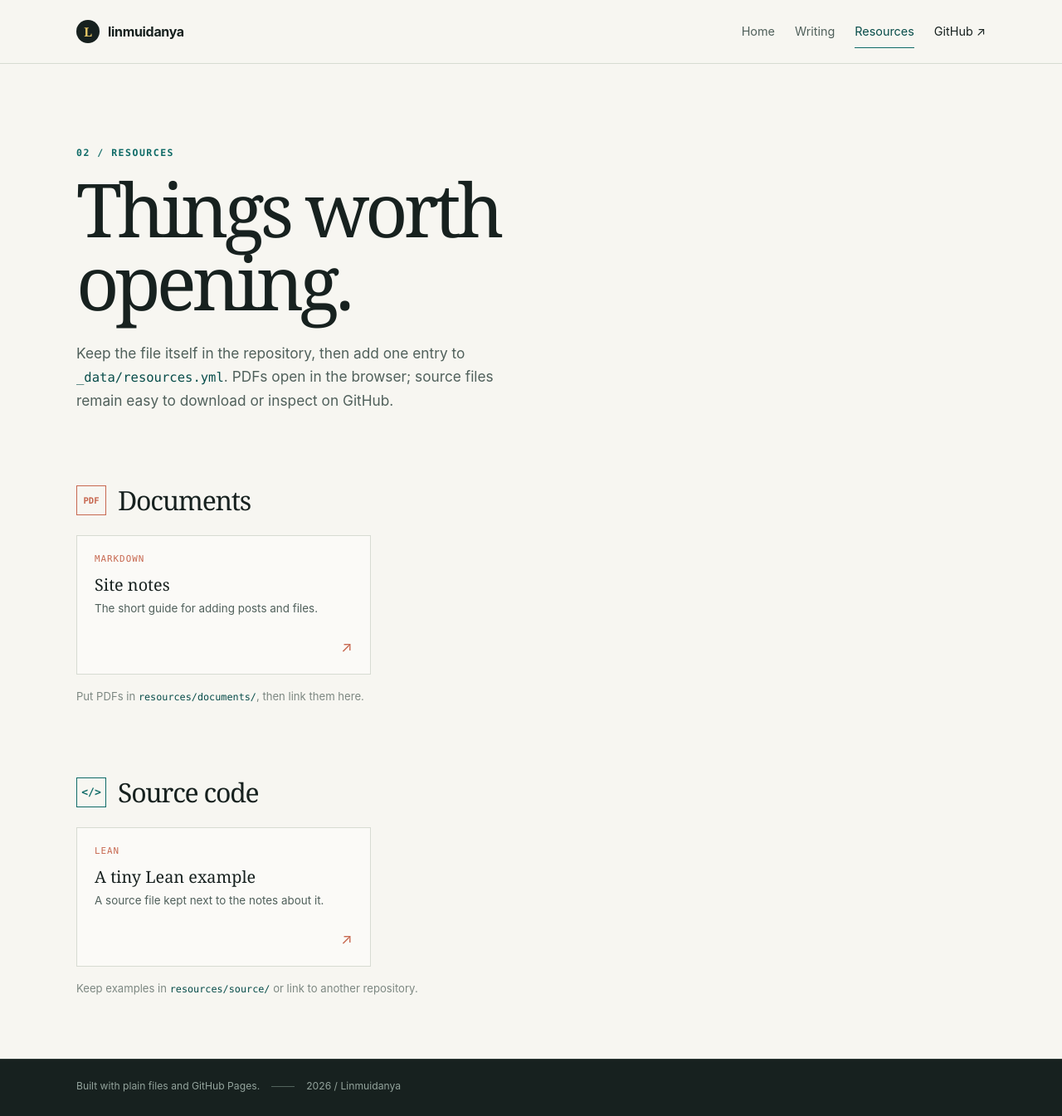
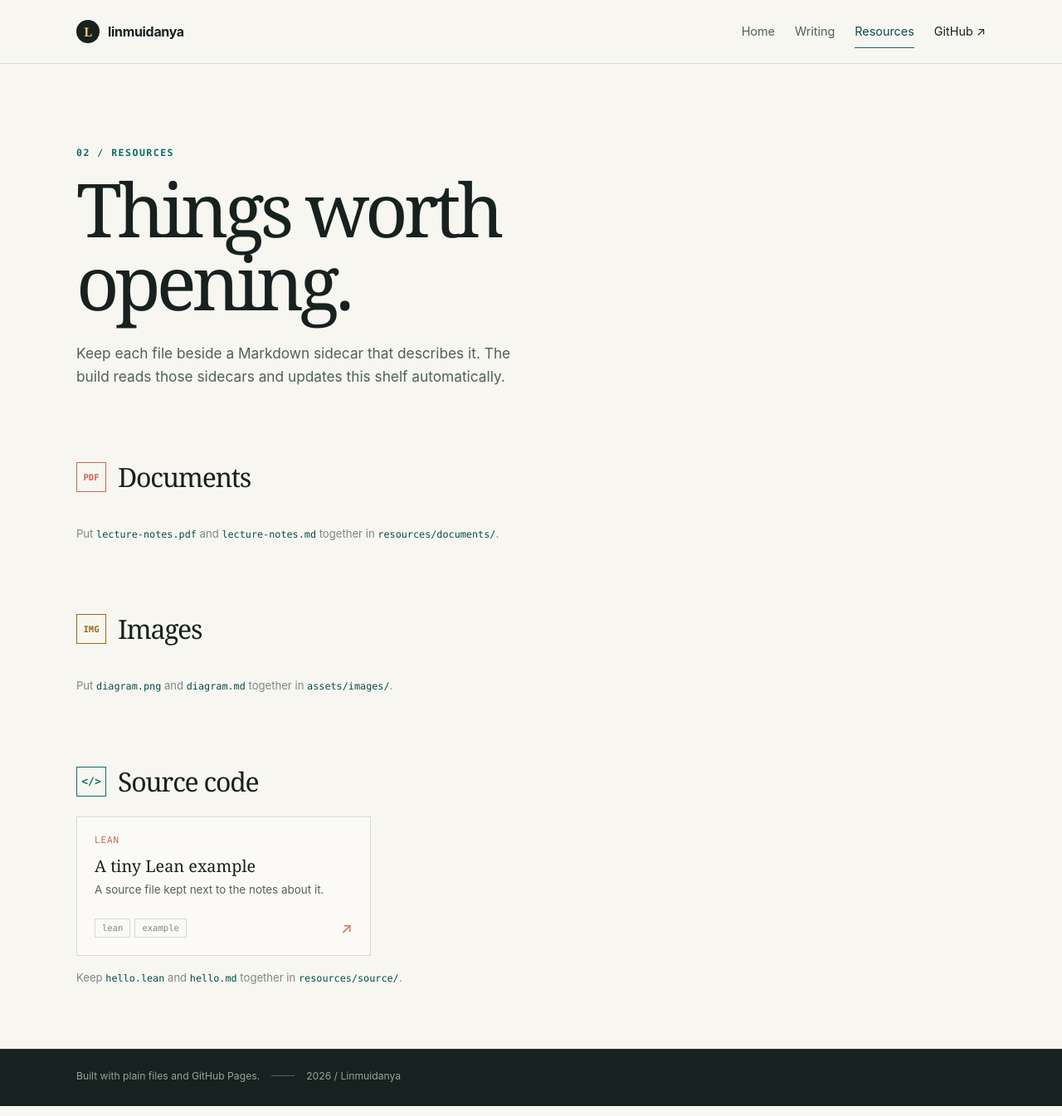
Before and after one commit to linmuidanya/linmuidanya.github.io, a Jekyll site: the page built from resources/index.md, in a window 1280 px wide and 1345 px high. Shown: the whole window at 83% size. Built offline with Jekyll 4.4.1, drawn with Linux system fonts in a browser that asks for light colours.

Commit message:
feat: generate resource catalogue from sidecars

```diff
--- a/_config.yml
+++ b/_config.yml
@@ -15,6 +15,9 @@
   - node_modules
   - package.json
   - package-lock.json
+  - resources/documents/*.md
+  - resources/source/*.md
+  - assets/images/*.md
 
 defaults:
   - scope:
--- a/_data/resources.yml
+++ b/_data/resources.yml
@@ -1,10 +1,12 @@
-documents:
-  - title: Site notes
-    description: The short guide for adding posts and files.
-    type: Markdown
-    path: /resources/README/
+# Generated by scripts/build_resources.rb. Edit the Markdown sidecars instead.
+---
+documents: []
+images: []
 source:
-  - title: A tiny Lean example
-    description: A source file kept next to the notes about it.
-    type: Lean
-    path: /resources/source/hello.lean
+- title: A tiny Lean example
+  description: A source file kept next to the notes about it.
+  type: Lean
+  path: "/resources/source/hello.lean"
+  tags:
+  - lean
+  - example
--- a/assets/css/style.css
+++ b/assets/css/style.css
@@ -99,7 +99,7 @@
 .row-arrow { color: var(--coral); font-size: 1.1rem; text-align: right; }
 .empty-state { color: var(--ink-muted); }
 
-.resource-teasers { display: grid; grid-template-columns: repeat(2, minmax(0, 1fr)); gap: 18px; }
+.resource-teasers { display: grid; grid-template-columns: repeat(3, minmax(0, 1fr)); gap: 18px; }
 .resource-teaser { display: flex; align-items: center; gap: 17px; padding: 22px; border: 1px solid var(--line); background: #fbfaf7; }
 .resource-teaser:hover { border-color: var(--teal); }
 .resource-teaser strong, .resource-teaser small { display: block; }
@@ -107,6 +107,7 @@
 .resource-teaser small { margin-top: 3px; color: var(--ink-soft); font-size: 0.82rem; }
 .resource-icon { display: inline-grid; flex: 0 0 auto; place-items: center; width: 45px; height: 45px; border: 1px solid currentColor; font: 700 0.66rem var(--mono); }
 .resource-icon-pdf { color: var(--coral); }
+.resource-icon-image { color: #946d10; }
 .resource-icon-code { color: var(--teal); font-size: 0.82rem; }
 
 .closing-band { border-top: 1px solid var(--line); background: var(--ink); color: #f5f2e8; }
@@ -163,7 +164,8 @@
 .resource-card:hover { border-color: var(--teal); }
 .resource-card-type { color: var(--coral); font: 0.68rem var(--mono); letter-spacing: 0.09em; text-transform: uppercase; }
 .resource-card strong { margin-top: 6px; font: 500 1.24rem/1.2 var(--serif); }
-.resource-card > span:not(.resource-card-type):not(.card-arrow) { color: var(--ink-soft); font-size: 0.84rem; line-height: 1.45; }
+.resource-card > span:not(.resource-card-type):not(.card-arrow):not(.resource-tags) { color: var(--ink-soft); font-size: 0.84rem; line-height: 1.45; }
+.resource-tags { display: flex; flex-wrap: wrap; gap: 5px; margin-top: auto; padding-top: 12px; padding-right: 28px; }
 .card-arrow { position: absolute; right: 21px; bottom: 18px; color: var(--coral); }
 .resource-hint { margin: 16px 0 0; color: var(--ink-muted); font-size: 0.82rem; }
 
@@ -186,6 +188,7 @@
   .article-aside { display: flex; align-items: center; justify-content: space-between; border-top: 1px solid var(--line); padding-top: 18px; }
   .aside-label { margin: 0 8px 0 auto; }
   .resource-grid { grid-template-columns: repeat(2, minmax(0, 1fr)); }
+  .resource-teasers { grid-template-columns: 1fr; }
 }
 
 @media (max-width: 500px) {
--- a/index.html
+++ b/index.html
@@ -57,6 +57,10 @@
       <span class="resource-icon resource-icon-pdf">PDF</span>
       <span><strong>Documents</strong><small>Lecture notes, papers, and handouts</small></span>
     </a>
+    <a class="resource-teaser" href="{{ '/resources/' | relative_url }}#images">
+      <span class="resource-icon resource-icon-image">IMG</span>
+      <span><strong>Images</strong><small>Diagrams, figures, and visual notes</small></span>
+    </a>
     <a class="resource-teaser" href="{{ '/resources/' | relative_url }}#source">
       <span class="resource-icon resource-icon-code">&lt;/&gt;</span>
       <span><strong>Source code</strong><small>Small experiments and formal proofs</small></span>
--- a/resources/index.md
+++ b/resources/index.md
@@ -7,7 +7,7 @@
 <section class="shell page-intro">
   <p class="eyebrow">02 / Resources</p>
   <h1>Things worth opening.</h1>
-  <p>Keep the file itself in the repository, then add one entry to <code>_data/resources.yml</code>. PDFs open in the browser; source files remain easy to download or inspect on GitHub.</p>
+  <p>Keep each file beside a Markdown sidecar that describes it. The build reads those sidecars and updates this shelf automatically.</p>
 </section>
 
 <section class="shell resource-section" id="documents">
@@ -18,11 +18,28 @@
         <span class="resource-card-type">{{ item.type }}</span>
         <strong>{{ item.title }}</strong>
         <span>{{ item.description }}</span>
+        {% if item.tags %}<span class="resource-tags">{% for tag in item.tags %}<span class="tag">{{ tag }}</span>{% endfor %}</span>{% endif %}
         <span class="card-arrow" aria-hidden="true">↗</span>
       </a>
     {% endfor %}
   </div>
-  <p class="resource-hint">Put PDFs in <code>resources/documents/</code>, then link them here.</p>
+  <p class="resource-hint">Put <code>lecture-notes.pdf</code> and <code>lecture-notes.md</code> together in <code>resources/documents/</code>.</p>
+</section>
+
+<section class="shell resource-section" id="images">
+  <div class="resource-section-heading"><span class="resource-icon resource-icon-image">IMG</span><h2>Images</h2></div>
+  <div class="resource-grid">
+    {% for item in site.data.resources.images %}
+      <a class="resource-card" href="{{ item.path | relative_url }}">
+        <span class="resource-card-type">{{ item.type }}</span>
+        <strong>{{ item.title }}</strong>
+        <span>{{ item.description }}</span>
+        {% if item.tags %}<span class="resource-tags">{% for tag in item.tags %}<span class="tag">{{ tag }}</span>{% endfor %}</span>{% endif %}
+        <span class="card-arrow" aria-hidden="true">↗</span>
+      </a>
+    {% endfor %}
+  </div>
+  <p class="resource-hint">Put <code>diagram.png</code> and <code>diagram.md</code> together in <code>assets/images/</code>.</p>
 </section>
 
 <section class="shell resource-section" id="source">
@@ -33,9 +50,10 @@
         <span class="resource-card-type">{{ item.type }}</span>
         <strong>{{ item.title }}</strong>
         <span>{{ item.description }}</span>
+        {% if item.tags %}<span class="resource-tags">{% for tag in item.tags %}<span class="tag">{{ tag }}</span>{% endfor %}</span>{% endif %}
         <span class="card-arrow" aria-hidden="true">↗</span>
       </a>
     {% endfor %}
   </div>
-  <p class="resource-hint">Keep examples in <code>resources/source/</code> or link to another repository.</p>
+  <p class="resource-hint">Keep <code>hello.lean</code> and <code>hello.md</code> together in <code>resources/source/</code>.</p>
 </section>
```
Also changed, not shown: resources/README.md (+20 -2 lines), resources/source/hello.md (added, +8 -0 lines), scripts/build_resources.rb (added, +90 -0 lines), .github/workflows/pages.yml, README.md, 2 other files.
